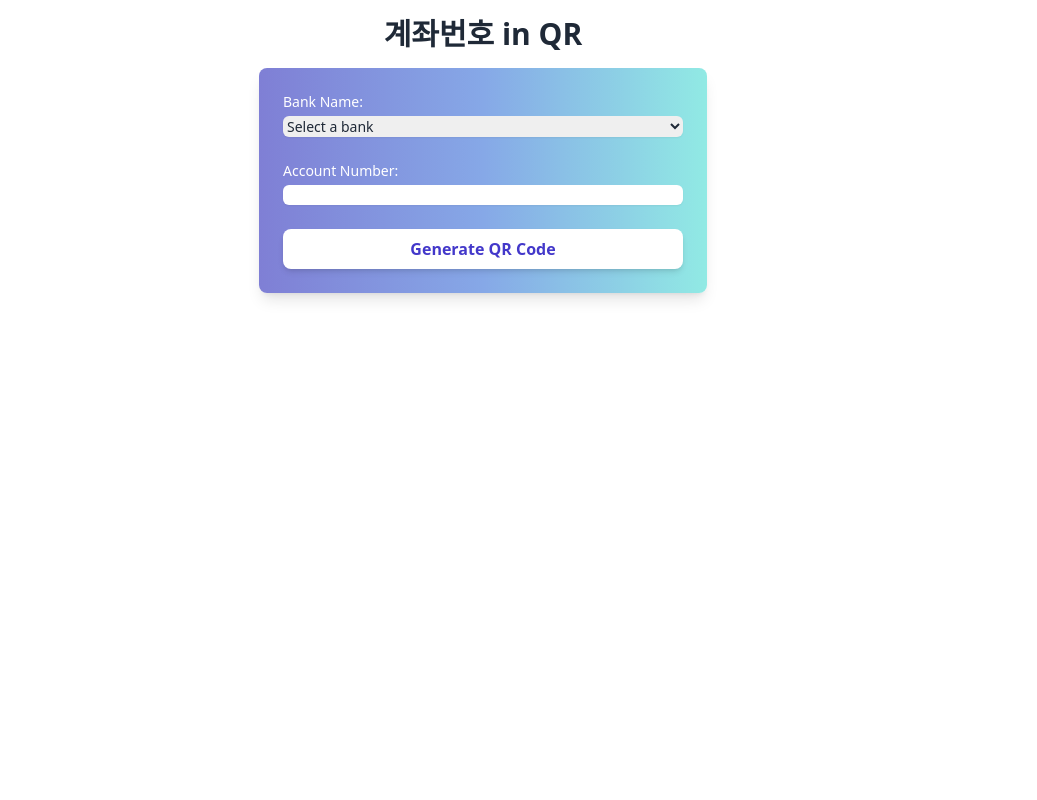
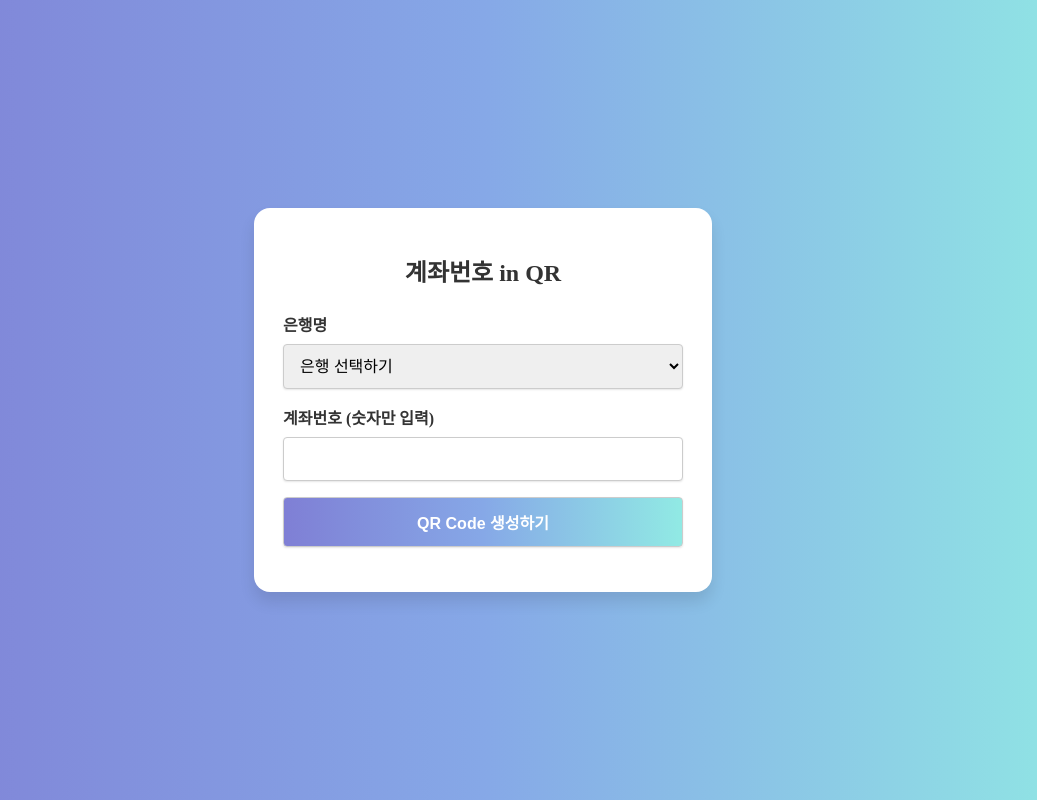
Before and after one commit to DAWUNHAN/qrcodeWithBankAccount, a Flask app: page / in a window 1280 px wide. Shown: the whole page, without its empty margins (157-1194 px from the left). Run offline with Flask 3, Linux system fonts and the light colour scheme; some libraries are stand-ins or nearby versions.

Commit message:
Edit CSS

```diff
--- /dev/null
+++ b/static/styles.css
@@ -0,0 +1,61 @@
+body {
+    background: linear-gradient(to right, #7F7FD5, #86A8E7, #91EAE4);
+    display: flex;
+    justify-content: center;
+    align-items: center;
+    height: 100vh;
+    margin: 0;
+}
+
+.form-container {
+    background-color: white;
+    width: 90%;
+    max-width: 400px;
+    padding: 1.8rem;
+    border-radius: 1rem;
+    box-shadow: 0 10px 15px rgba(0, 0, 0, 0.1);
+    text-align: center;
+}
+
+label {
+    display: block;
+    margin-bottom: 0.5rem;
+    font-weight: bold;
+    color: #333;
+    text-align: left;
+}
+
+input, select, button {
+    width: 100%;
+    padding: 0.75rem;
+    margin-bottom: 1rem;
+    border-radius: 0.25rem;
+    border: 1px solid #ccc;
+    box-shadow: 0 1px 2px rgba(0, 0, 0, 0.1);
+    font-size: 1rem;
+    box-sizing: border-box; /* Add this line to ensure width includes padding and border */
+}
+
+button {
+    background: linear-gradient(to right, #7F7FD5, #86A8E7, #91EAE4);
+    color: white;
+    font-weight: bold;
+    cursor: pointer;
+    transition: background-color 0.3s ease;
+}
+
+button:hover {
+    background: linear-gradient(to right, #6e76c9, #7fa4d7, #8ad1dc);
+}
+
+h1 {
+    margin-bottom: 1.5rem;
+    font-size: 1.5rem;
+    color: #333;
+}
+
+#qrCodeImage {
+    max-width: 100%; /* Ensure QR code fits within the container */
+    height: auto;
+    max-height: 200px; /* Limit the height of the QR code */
+}
--- a/templates/index.html
+++ b/templates/index.html
@@ -4,25 +4,25 @@
     <meta charset="UTF-8">
     <meta name="viewport" content="width=device-width, initial-scale=1.0">
     <title>BankAccount In QR</title>
-    <script src="https://cdn.tailwindcss.com"></script>
+    <link rel="stylesheet" href="{{ url_for('static', filename='styles.css') }}">
     <script>
         function showAlert(message) {
             alert(message);
         }
     </script>
 </head>
-<body class="bg-white text-gray-800">
-    <div class="container mx-auto p-4">
-        <h1 class="text-3xl font-bold text-center mb-4">계좌번호 in QR</h1>
+<body>
+    <div class="form-container">
+        <h1>계좌번호 in QR</h1>
         {% if error %}
             <script>
                 showAlert("{{ error }}");
             </script>
         {% endif %}
-        <form action="/generate_qr" method="post" class="max-w-md mx-auto p-6 rounded-lg shadow-lg" style="background: linear-gradient(to right, #7F7FD5, #86A8E7, #91EAE4);">
-            <label for="bank_name" class="block text-sm font-medium text-white">Bank Name:</label>
-            <select id="bank_name" name="bank_name" required class="mt-1 block w-full rounded-md border-gray-300 shadow-sm focus:ring-indigo-500 focus:border-indigo-500 sm:text-sm">
-                <option value="">Select a bank</option>
+        <form action="/generate_qr" method="post">
+            <label for="bank_name">은행명</label>
+            <select id="bank_name" name="bank_name" required>
+                <option value="">은행 선택하기</option>
                 <option value="카카오뱅크">카카오뱅크</option>
                 <option value="국민">국민</option>
                 <option value="신한">신한</option>
@@ -48,11 +48,9 @@
                 <option value="제주">제주</option>
                 <option value="산림조합">산림조합</option>
             </select>
-            <br>
-            <label for="account_number" class="block text-sm font-medium text-white">Account Number:</label>
-            <input type="text" id="account_number" name="account_number" pattern="\d*" title="Please enter numbers only" required class="mt-1 block w-full rounded-md border-gray-300 shadow-sm focus:ring-indigo-500 focus:border-indigo-500 sm:text-sm">
-            <br>
-            <button type="submit" class="w-full py-2 px-4 bg-white text-indigo-700 font-semibold rounded-lg shadow-md hover:bg-gray-100 focus:outline-none focus:ring-2 focus:ring-indigo-500 focus:ring-opacity-75">Generate QR Code</button>
+            <label for="account_number">계좌번호 (숫자만 입력)</label>
+            <input type="text" id="account_number" name="account_number" pattern="\d*" title="Please enter numbers only" required>
+            <button type="submit">QR Code 생성하기</button>
         </form>
 
         {% if qr_code %}
```
Also changed, not shown: templates/copy.html (+7 -8 lines), README.md, app.py (renamed from main.py).
